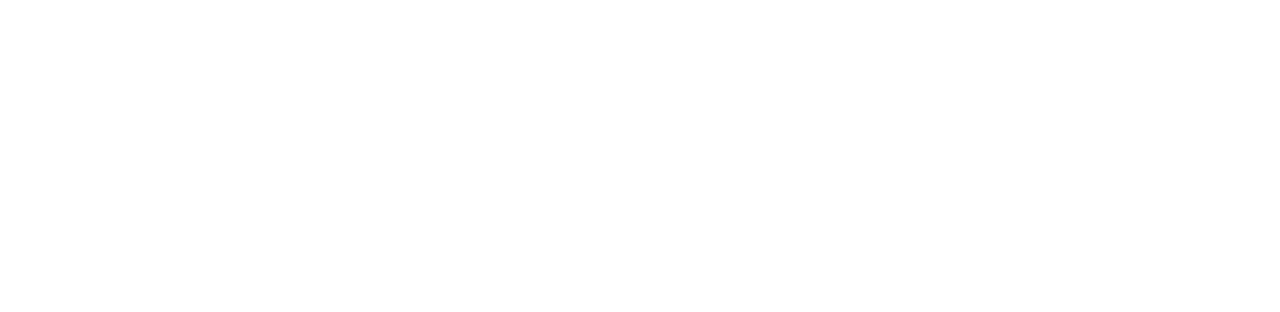
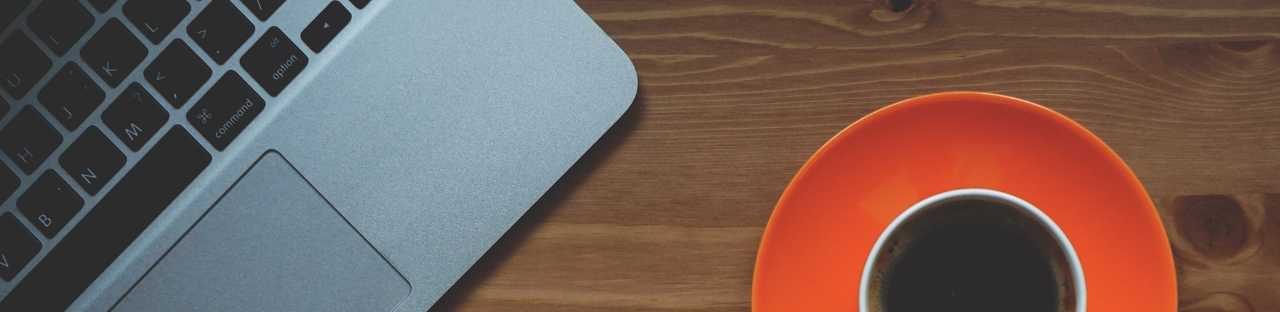
Before and after one commit to Jbergset/JorgenBergset, a plain HTML site: page index.html in a window 1280 px wide. Shown: the top 312 px of the page. Drawn offline with Linux system fonts and the light colour scheme.

Commit message:
Endret søk på kaffe bilde

```diff
--- a/index.css
+++ b/index.css
@@ -20,7 +20,7 @@ body {
 }
 
 #showcase {
-    background-image: url(../frontpage/img/cup-of-coffee-1280537_1920.jpg);
+    background-image: url(../JorgenBergset/img/cup-of-coffee-1280537_1920.jpg);
     background-size: cover;
     background-position: center;
     height: 100vh;
```
